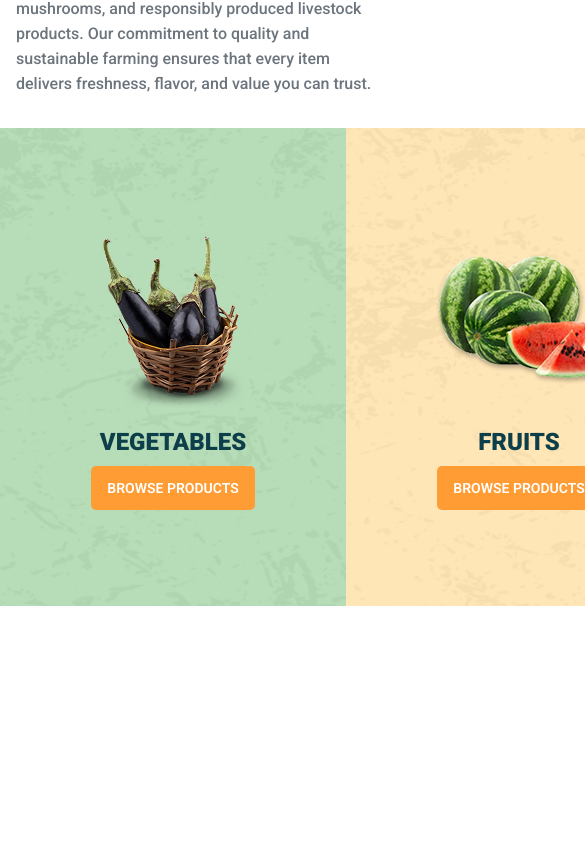
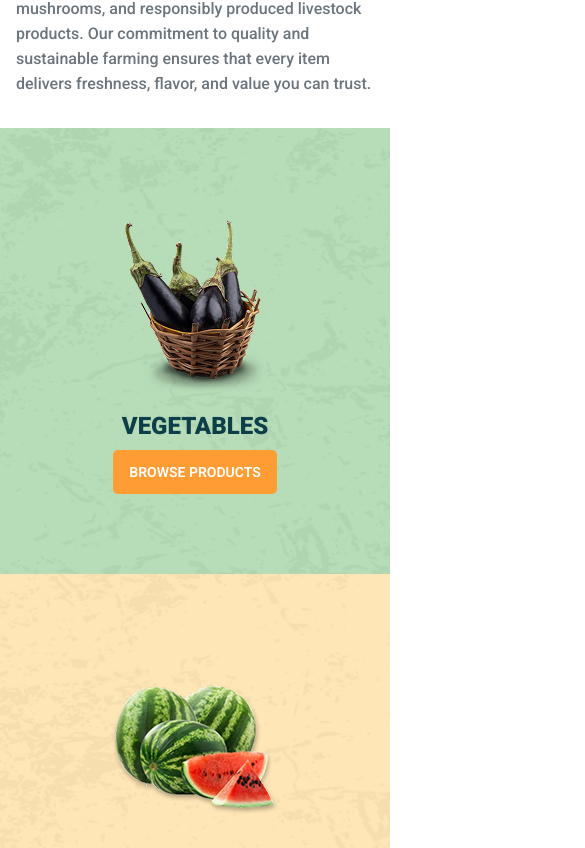
Before and after one commit to warrenequinan/earthandskygarden, a Next.js app: page / in a window 390 px wide. Shown: the part 2476-3324 px from the top of the page, 585 px wide, since content can reach past the window. Before the commit the page ends 3154 px from the top, so only its background shows below. Built offline with nearby package versions, Linux system fonts and the light colour scheme.

Commit message:
Refactor category card into reusable component

```diff
--- a/app/_components/sections/Offer.tsx
+++ b/app/_components/sections/Offer.tsx
@@ -8,7 +8,7 @@ import truckIcon from "@/public/eas-track-icon.svg";
 const Offer = () => {
   return (
     <section className="flex justify-center pb-[152px] pt-16 sm:pt-[120px]">
-      <div className="max-w-[1320px] flex-1 px-4">
+      <div className="max-w-[1320px] flex-1 px-4 xl:px-0">
         <SectionHeader align="center">
           Nature&apos;s Best, Straight <br className="hidden sm:block" />
           From the Farm
--- a/app/_components/sections/Products.tsx
+++ b/app/_components/sections/Products.tsx
@@ -5,11 +5,12 @@ import vegetableCategory from "@/public/eas-vegetable-category-thumbnail.png";
 import fruitsCategory from "@/public/eas-fruits-category-thumbnail.png";
 import meatCategory from "@/public/eas-meat-and-poultry-category-thumbnail.png";
 import Button from "@/app/_components/ui/Button";
+import CategoryCard from "@/app/_components/ui/CategoryCard";
 
 const Products = () => {
   return (
     <section className="w-full pb-[72px]">
-      <div className="mx-auto max-w-[1320px] px-4">
+      <div className="mx-auto max-w-[1320px] px-4 xl:px-0">
         <SectionHeader align="left">OUR PRODUCTS</SectionHeader>
         <Description align="left" className="mb-8 mt-8 max-w-[735px]">
           Discover the finest harvest from our farm, featuring fresh vegetables,
@@ -18,8 +19,9 @@ const Products = () => {
           that every item delivers freshness, flavor, and value you can trust.
         </Description>
       </div>
-      <div className="mt-8 flex">
-        <div className="bg-secondary-100 group relative flex flex-1 flex-col items-center justify-center p-20">
+
+      <div className="mt-8 flex flex-col text-center lg:flex-row">
+        <CategoryCard overlay="1">
           <div className="relative z-10 mb-4 h-[186px] w-[186px] transition-transform duration-300 group-hover:scale-110">
             <Image
               src={vegetableCategory}
@@ -33,14 +35,9 @@ const Products = () => {
           <div className="z-10 mt-2">
             <Button>Browse Products</Button>
           </div>
-          <Image
-            className="object-cover"
-            src="/eas-category-overlay-1.png"
-            fill
-            alt="category overlay 1"
-          />
-        </div>
-        <div className="bg-brown-100 group relative flex flex-1 flex-col items-center justify-center p-20">
+        </CategoryCard>
+
+        <CategoryCard overlay="2">
           <div className="relative z-10 mb-4 h-[186px] w-[186px] transition-transform duration-300 group-hover:scale-110">
             <Image src={fruitsCategory} fill alt="fruit category thumbnail" />
           </div>
@@ -50,14 +47,9 @@ const Products = () => {
           <div className="z-10 mt-2">
             <Button>Browse Products</Button>
           </div>
-          <Image
-            className="object-cover"
-            src="/eas-category-overlay-2.png"
-            fill
-            alt="category overlay 2"
-          />
-        </div>
-        <div className="bg-secondary-100 group relative flex flex-1 flex-col items-center justify-center p-20">
+        </CategoryCard>
+
+        <CategoryCard overlay="3">
           <div className="relative z-10 mb-4 h-[186px] w-[186px] transition-transform duration-300 group-hover:scale-110">
             <Image
               src={meatCategory}
@@ -71,13 +63,7 @@ const Products = () => {
           <div className="z-10 mt-2">
             <Button>Browse Products</Button>
           </div>
-          <Image
-            className="object-cover"
-            src="/eas-category-overlay-3.png"
-            fill
-            alt="category overlay 3"
-          />
-        </div>
+        </CategoryCard>
       </div>
     </section>
   );
--- /dev/null
+++ b/app/_components/ui/CategoryCard.tsx
@@ -0,0 +1,42 @@
+import Image from "next/image";
+
+type CategoryCardPropType = {
+  children: React.ReactNode;
+  overlay: "1" | "2" | "3";
+};
+
+const CategoryCard = ({ children, overlay }: CategoryCardPropType) => {
+  const overlayBackground = {
+    1: {
+      image: "/eas-category-overlay-1.png",
+      alt: "Category Overlay 1",
+      background: "bg-secondary-100",
+    },
+    2: {
+      image: "/eas-category-overlay-2.png",
+      alt: "Category Overlay 2",
+      background: "bg-brown-100",
+    },
+    3: {
+      image: "/eas-category-overlay-3.png",
+      alt: "Category Overlay 3",
+      background: "bg-secondary-100",
+    },
+  };
+
+  return (
+    <div
+      className={`${overlayBackground[overlay].background ?? ""} group relative flex flex-1 flex-col items-center justify-center p-20`}
+    >
+      {children}
+      <Image
+        className="object-cover"
+        src={overlayBackground[overlay].image}
+        fill
+        alt={overlayBackground[overlay].alt}
+      />
+    </div>
+  );
+};
+
+export default CategoryCard;
```
